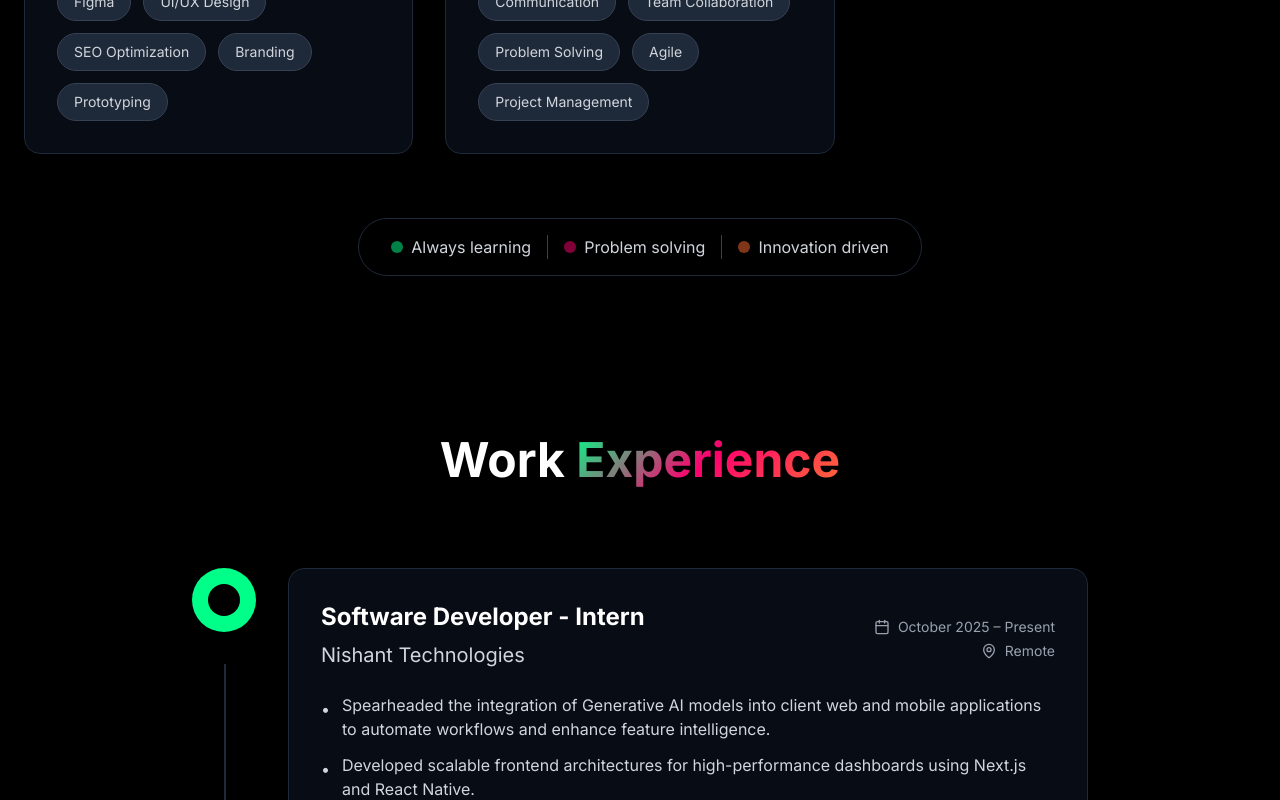
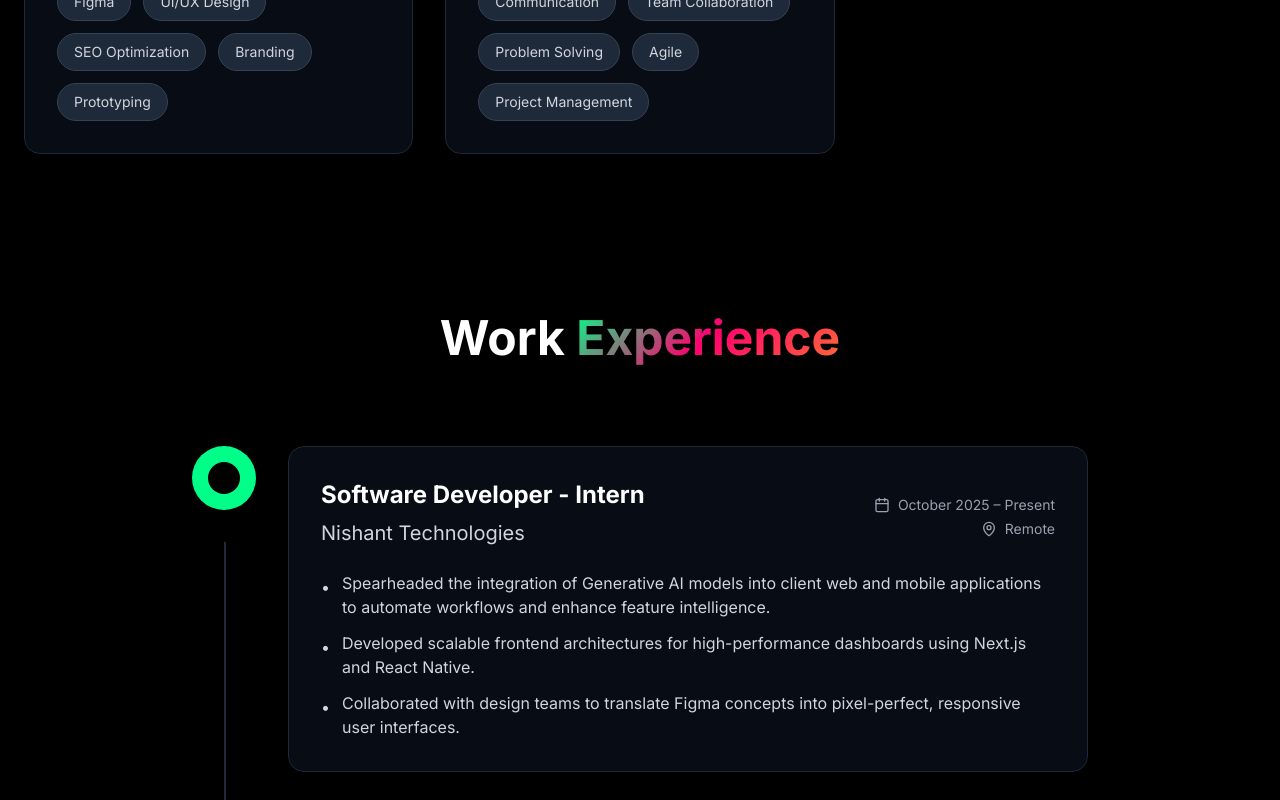
Before and after one commit to lilblackboot/portfolio, a Next.js app: page / in a window 1280 px wide. Shown: the part 2000-2800 px from the top of the page. Built offline with nearby package versions, Linux system fonts and the light colour scheme.

Commit message:
pill removed

```diff
--- a/src/components/Hero.tsx
+++ b/src/components/Hero.tsx
@@ -216,7 +216,7 @@
       <motion.div
         animate={{ y: [0, 10, 0] }}
         transition={{ duration: 2, repeat: Infinity }}
-        className="absolute bottom-8 left-1/2 transform -translate-x-1/2 lg:hidden"
+        className="absolute bottom-8 left-1/2 transform -translate-x-1/2 sm:hidden"
       >
         <ArrowDown className="text-gray-400" size={24} />
       </motion.div>
--- a/src/components/Skills.tsx
+++ b/src/components/Skills.tsx
@@ -86,31 +86,6 @@
             </motion.div>
           ))}
         </div>
-
-        <motion.div
-          initial={{ opacity: 0, y: 50 }}
-          whileInView={{ opacity: 1, y: 0 }}
-          transition={{ duration: 0.8, delay: 0.5 }}
-          viewport={{ once: true }}
-          className="mt-16 text-center"
-        >
-          <div className="inline-flex items-center gap-4 px-8 py-4 bg-gradient-to-r from-accent-green/20 to-accent-pink/20 rounded-full border border-gray-800">
-            <div className="flex items-center gap-2">
-              <div className="w-3 h-3 bg-accent-green rounded-full animate-pulse"></div>
-              <span className="text-gray-300">Always learning</span>
-            </div>
-            <div className="w-px h-6 bg-gray-700"></div>
-            <div className="flex items-center gap-2">
-              <div className="w-3 h-3 bg-accent-pink rounded-full animate-pulse"></div>
-              <span className="text-gray-300">Problem solving</span>
-            </div>
-            <div className="w-px h-6 bg-gray-700"></div>
-            <div className="flex items-center gap-2">
-              <div className="w-3 h-3 bg-accent-orange rounded-full animate-pulse"></div>
-              <span className="text-gray-300">Innovation driven</span>
-            </div>
-          </div>
-        </motion.div>
       </div>
     </section>
   );
```
